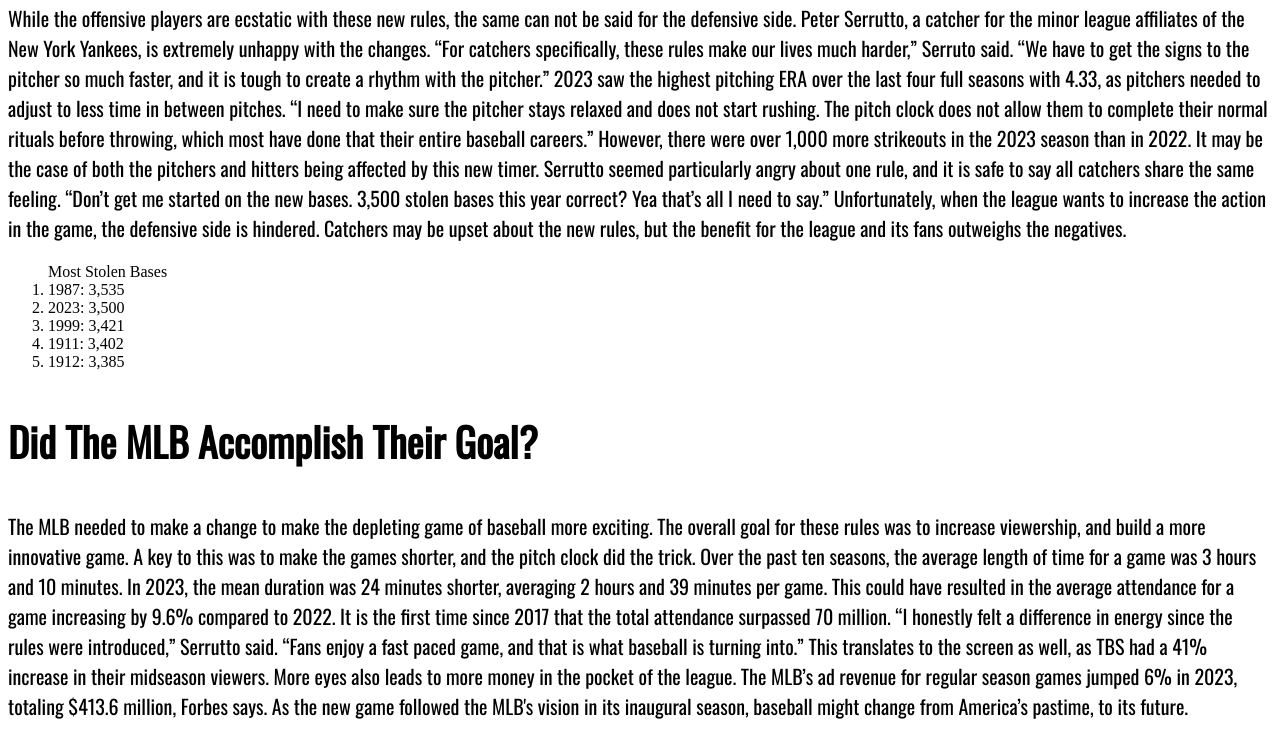
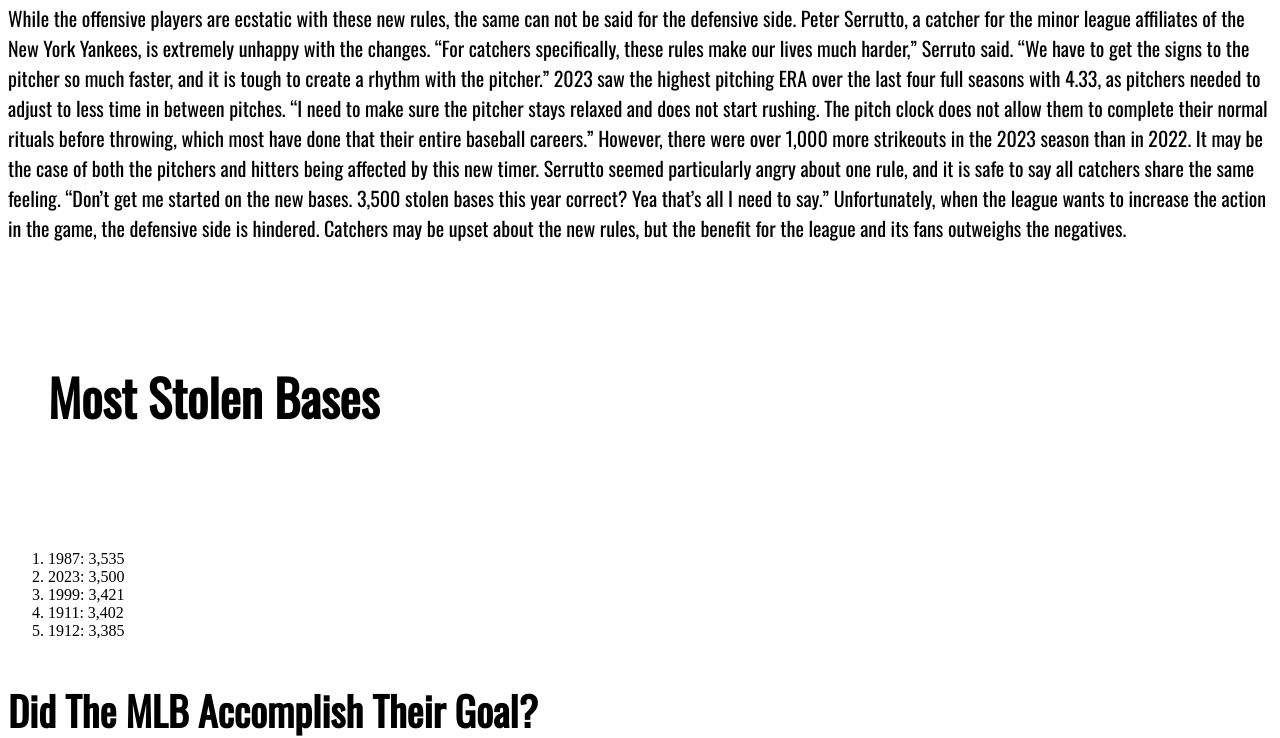
Before and after one commit to JasonMazer/JasonMazerFinal, a plain HTML site: page Mazer_Final1.html in a window 1280 px wide. Shown: the part 2775-3513 px from the top of the page. Drawn offline with nearby package versions, Linux system fonts and the light colour scheme; grey boxes are pictures that could not be loaded.

Commit message:
Add files via upload

```diff
--- a/Mazer_Final1.html
+++ b/Mazer_Final1.html
@@ -57,7 +57,7 @@ The majority of the rules were put in place to help the offensive side of the ga
 
 		 	<div class="list">
 
-		Most Stolen Bases
+		<h6>Most Stolen Bases</h6>
 
 
 					<li>1987: 3,535</li>
```
